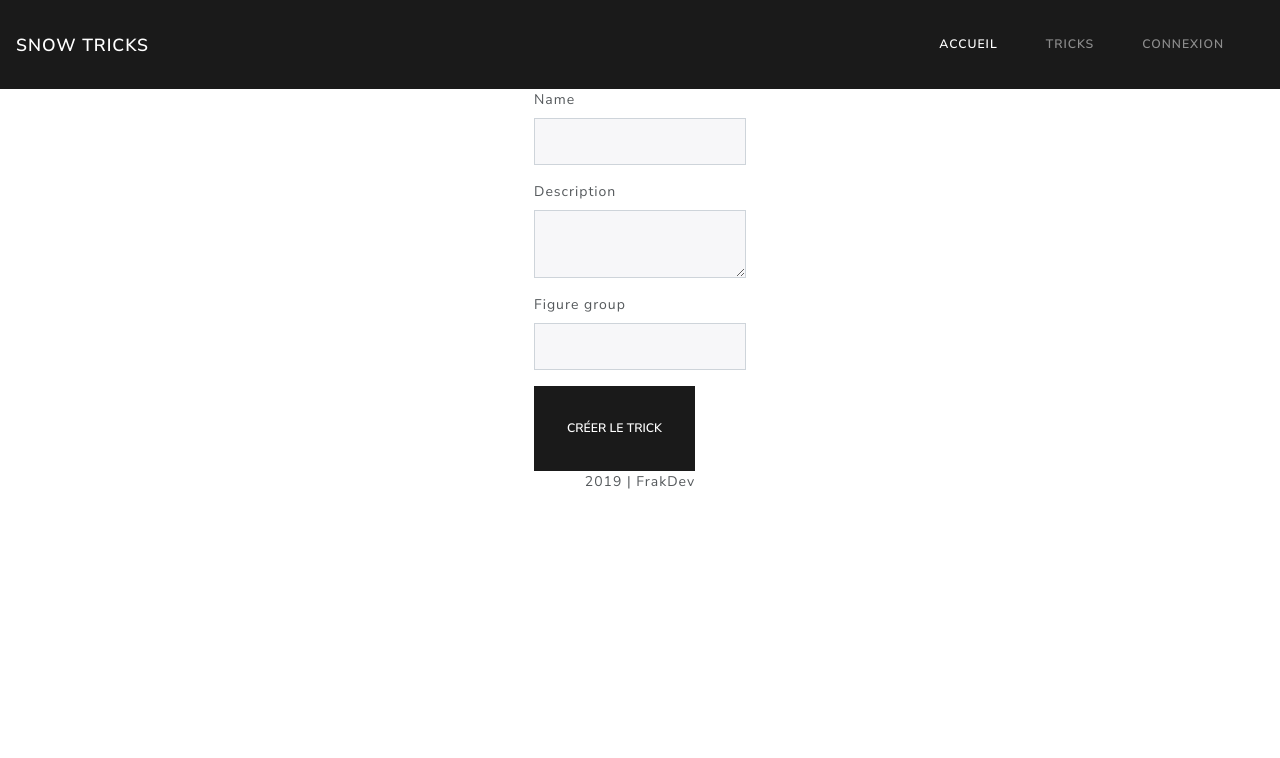
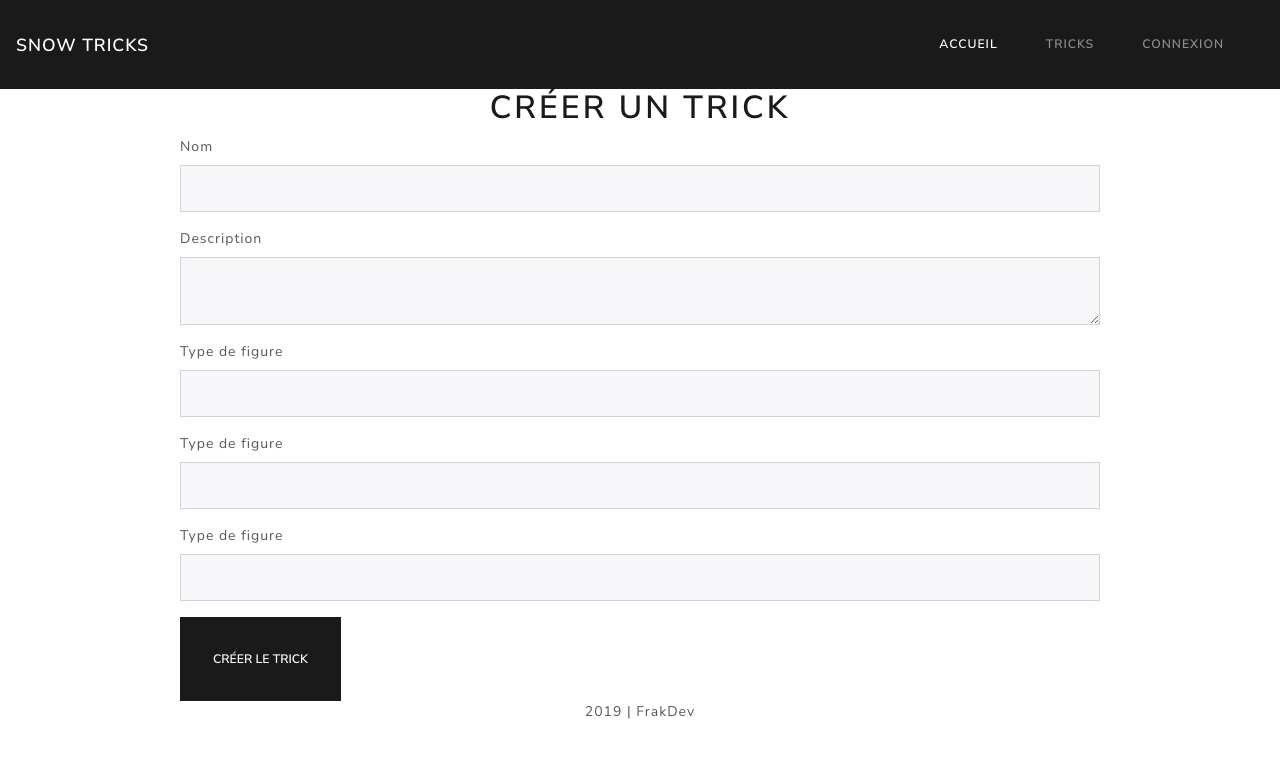
Before and after one commit to captainfrak/Projet6, a Symfony app: template templates/trickcreate.html.twig in a window 1280 px wide. Shown: the top 758 px of the page. Run offline with Twig, Linux system fonts and the light colour scheme; the template is opened without the code that fills it, so the values that code supplies are empty; form fields are guessed from the names that the template uses; some libraries are stand-ins or nearby versions.

Commit message:
Add: change a lot of things to use the view for creating and updating Trick

```diff
--- a/templates/trickcreate.html.twig
+++ b/templates/trickcreate.html.twig
@@ -9,17 +9,16 @@
 {% endblock %}
 
 {% block body %}
-    <!--
-    TODO
-    if update
-    formulaire avec les champs deja rempli
-    -->
-    {% if update %}
         <div class="row justify-content-center">
             <div class="col-12 text-center">
+                {% if update %}
                     <h1>Modification {{ trick.name }}</h1>
+                {% else %}
+                    <h1>Créer un Trick</h1>
+                {% endif %}
             </div>
 
+            <div class="col-10">
                 {{ form_start(trickForm) }}
                     <div class="form-group">
                         <label for="">Nom</label>
@@ -33,26 +32,23 @@
                         <label for="">Type de figure</label>
                         {{ form_widget(trickForm.figureGroup) }}
                     </div>
-
-            <button class="btn btn-lg btn-primary">Modifier le Trick le trick</button>
+                    <div class="form-group">
+                        <label for="">Type de figure</label>
+                        {{ form_widget(trickForm.illustration) }}
+                    </div>
+                    <div class="form-group">
+                        <label for="">Type de figure</label>
+                        {{ form_widget(trickForm.trickVideo) }}
+                    </div>
+                    {% if update %}
+                        <button class="btn btn-lg btn-primary">Modifier le Trick</button>
+                    {% else %}
+                        <button class="btn btn-lg btn-primary">Créer le Trick</button>
+                    {% endif %}
                 {{ form_end(trickForm) }}
             </div>
-    {% else %}
-    <div class="row justify-content-center">
-        {% if success %}
-            <div class="alert alert-success">
-                <p>Le trick {{ success.name }} a bien été crée!</p>
+
         </div>
-        {% endif %}
 
-        {{ form_start(trickForm) }}
-        {{ form_row(trickForm.name) }}
-        {{ form_row(trickForm.description) }}
-        {{ form_row(trickForm.figureGroup) }}
-
-        <button class="btn btn-lg btn-primary">Créer le trick</button>
-        {{ form_end(trickForm) }}
-    </div>
-    {% endif %}
 
 {% endblock %}
```
Lines whose indentation alone changed are shown as unchanged.
